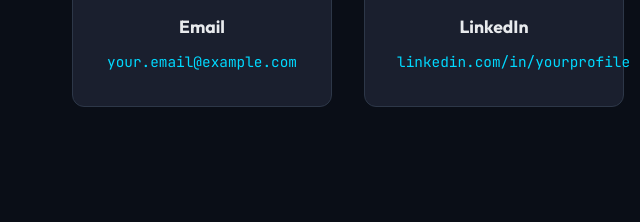
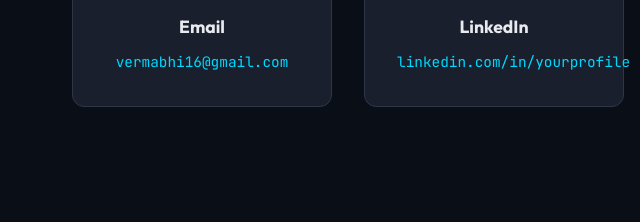
Before and after one commit to Vermabhi16/Vermabhi16.github.io, a plain HTML site: page index.html in a window 1280 px wide. Shown: the part 5648-5870 px from the top of the page, 0-640 px from the left. Drawn offline with Linux system fonts and the light colour scheme.

Commit message:
Update email contact in index.html

```diff
--- a/index.html
+++ b/index.html
@@ -895,7 +895,7 @@
                     <div class="contact-card">
                         <div class="contact-icon">📧</div>
                         <h3>Email</h3>
-                        <a href="mailto:your.email@example.com">your.email@example.com</a>
+                        <a href="mailto:vermabhi16@gmail.com">vermabhi16@gmail.com</a>
                     </div>
                     <div class="contact-card">
                         <div class="contact-icon">💼</div>
```
